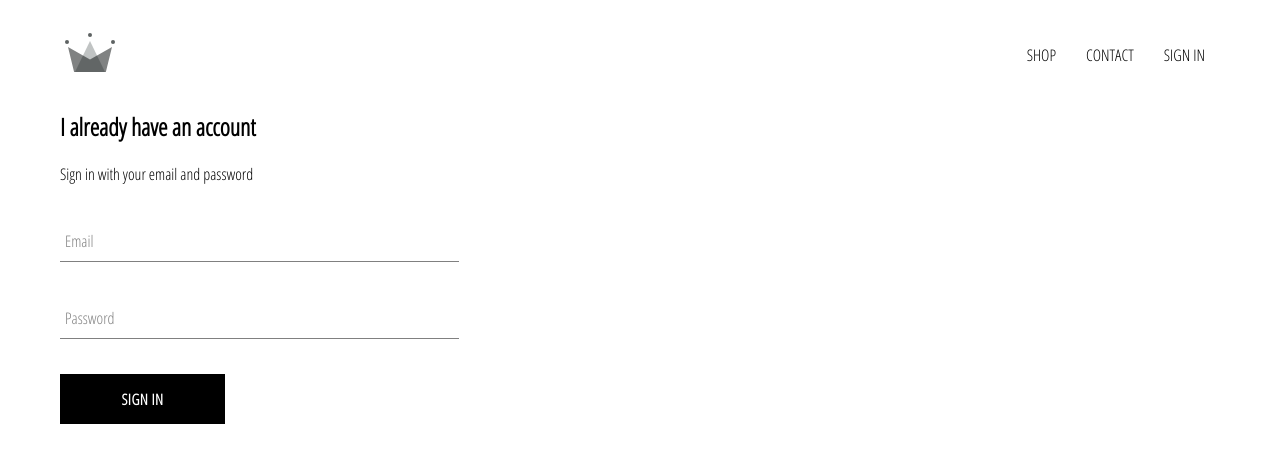
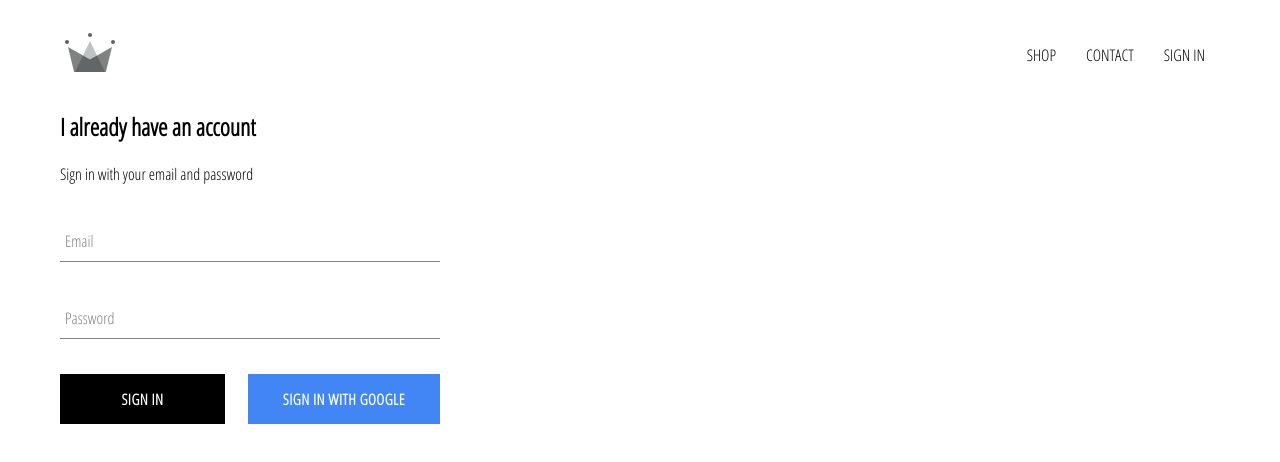
Before and after one commit to DamithaAmarakoon/crwn-clothing, a React (Create React App) app: page /signin in a window 1280 px wide. Shown: the top 462 px of the page. Built offline with nearby package versions, Linux system fonts and the light colour scheme; no server answers.

Commit message:
added firebase o the project

```diff
--- a/package.json
+++ b/package.json
@@ -6,6 +6,7 @@
     "@testing-library/jest-dom": "^5.11.4",
     "@testing-library/react": "^11.1.0",
     "@testing-library/user-event": "^12.1.10",
+    "firebase": "^8.2.2",
     "node-sass": "4.14.1",
     "react": "^17.0.1",
     "react-dom": "^17.0.1",
--- a/src/App.css
+++ b/src/App.css
@@ -7,3 +7,7 @@ a {
   color: black;
   text-decoration: none;
 }
+
+* {
+  box-sizing: border-box;
+}
--- a/src/App.js
+++ b/src/App.js
@@ -1,5 +1,6 @@
-import React from 'react';
+import React, { Component } from 'react';
 import { Switch, Route } from 'react-router-dom';
+import { auth } from './firebase/firebase.utils';
 
 import HomePage from './pages/homepage/homepage.component';
 import ShopPage from './pages/shop/shop.component';
@@ -8,10 +9,27 @@ import SignInAndSignUpPage from './pages/sign-in-and-sign-up/sign-in-and-sign-up
 
 import './App.css';
 
-function App() {
+class App extends Component {
+  state = {
+    currentUser: null
+  }
+
+  unsubscribeFromAuth = null;
+
+  componentDidMount() {
+    this.unsubscribeFromAuth = auth.onAuthStateChanged(({ displayName, email }) => {
+      this.setState({ currentUser: { displayName, email } });
+    });
+  }
+
+  componentWillUnmount() {
+    this.unsubscribeFromAuth();
+  }
+
+  render() {
     return (
       <div>
-      <Header />
+        <Header currentUser={ this.state.currentUser } />
         <Switch>
           <Route exact path='/signin' component={ SignInAndSignUpPage } />
           <Route exact path='/shop' component={ ShopPage } />
@@ -20,5 +38,6 @@ function App() {
       </div>
     );
   }
+}
 
 export default App;
--- a/src/components/custom-button/custom-button.component.jsx
+++ b/src/components/custom-button/custom-button.component.jsx
@@ -1,10 +1,11 @@
 import React from 'react';
 import './custom-button.styles.scss';
 
-const CustomButton = ({ children, ...props }) => {
-	// return <input className='custom-button' {...props} />;
+const CustomButton = ({ children, isGoogleSignIn, ...props }) => {
 	return (
-		<button className='custom-button' {...props}>
+		<button
+			className={`custom-button ${isGoogleSignIn ? 'google-sign-in' : ''}`}
+			{...props}>
 			{children}
 		</button>
 	);
--- a/src/components/custom-button/custom-button.styles.scss
+++ b/src/components/custom-button/custom-button.styles.scss
@@ -19,4 +19,14 @@
     color: black;
     border: 1px solid black;
   }
+
+  &.google-sign-in {
+    background-color: #4285f4;
+    color: white;
+
+    &:hover {
+      background-color: #357ae8;
+      border: none;
+    }
+  }
 }
--- a/src/components/header/header.component.jsx
+++ b/src/components/header/header.component.jsx
@@ -1,9 +1,10 @@
 import React from 'react';
+import { auth } from '../../firebase/firebase.utils';
 import { Link } from 'react-router-dom';
 import { ReactComponent as Logo } from '../../assets/crown.svg';
 import './header.styles.scss';
 
-const Header = () => {
+const Header = ({ currentUser }) => {
 	return (
 		<div className='header'>
 			<Link className='logo-container' to='/'>
@@ -16,9 +17,15 @@ const Header = () => {
 				<Link to='/contact' className='option'>
 					CONTACT
 				</Link>
-				<Link to='/signin' className='option'>
-					SIGN IN
-				</Link>
+				{!currentUser ? (
+					<Link to='/signin' className='option'>
+						SIGN IN
+					</Link>
+				) : (
+					<div onClick={() => auth.signOut()} className='option'>
+						SIGN OUT
+					</div>
+				)}
 			</div>
 		</div>
 	);
--- a/src/components/header/header.styles.scss
+++ b/src/components/header/header.styles.scss
@@ -22,6 +22,7 @@
 
     .option {
       padding: 10px 15px;
+      cursor: pointer;
     }
   }
 }
--- a/src/components/sign-in/sign-in.component.jsx
+++ b/src/components/sign-in/sign-in.component.jsx
@@ -1,4 +1,5 @@
 import React, { Component } from 'react';
+import { signInWithGoogle } from '../../firebase/firebase.utils';
 import CustomButton from '../custom-button/custom-button.component';
 import FormInput from '../form-input/form-input.component';
 import './sign-in.styles.scss';
@@ -45,9 +46,16 @@ class SignIn extends Component {
 						required
 					/>
 
-					<CustomButton type='submit' value='Submit'>
-						Sign In
-					</CustomButton>
+					<div className='sign-in-buttons'>
+						<CustomButton type='submit'>Sign In</CustomButton>
+
+						<CustomButton
+							onClick={signInWithGoogle}
+							isGoogleSignIn
+							type='button'>
+							Sign In With Google
+						</CustomButton>
+					</div>
 				</form>
 			</div>
 		);
--- a/src/components/sign-in/sign-in.styles.scss
+++ b/src/components/sign-in/sign-in.styles.scss
@@ -1,3 +1,8 @@
 .sign-in {
-  width: 30vw;
+  width: 380px;
+
+  .sign-in-buttons {
+    display: flex;
+    justify-content: space-between;
+  }
 }
--- /dev/null
+++ b/src/firebase/firebase.utils.js
@@ -0,0 +1,25 @@
+import firebase from 'firebase/app';
+import 'firebase/auth';
+import 'firebase/firestore';
+
+const config = {
+  apiKey: "AIzaSyDP-JEE4xwLmFiE9ZskNMv6LfMBnBUNW68",
+  authDomain: "crwn-clothing-db-9a1fd.firebaseapp.com",
+  projectId: "crwn-clothing-db-9a1fd",
+  storageBucket: "crwn-clothing-db-9a1fd.appspot.com",
+  messagingSenderId: "864399336747",
+  appId: "1:864399336747:web:043eaaa1d47047fd27516e",
+  measurementId: "G-TB1PWRCWQD"
+};
+
+firebase.initializeApp(config);
+
+export const auth = firebase.auth();
+export const firestore = firebase.firestore();
+
+const provider = new firebase.auth.GoogleAuthProvider();
+provider.setCustomParameters({ prompt: 'select_account' });
+
+export const signInWithGoogle = () => auth.signInWithPopup(provider);
+
+export default firebase;
```
Also changed, not shown: 2 other files (tests, documents, lock files or other folders). Lines whose indentation alone changed are shown as unchanged.
